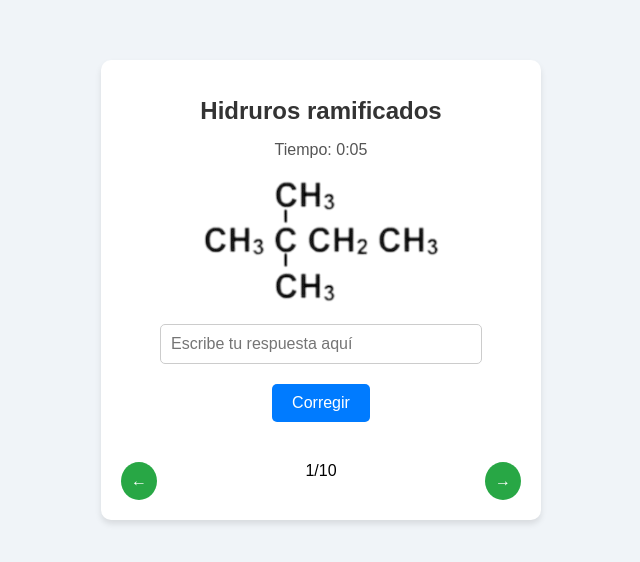
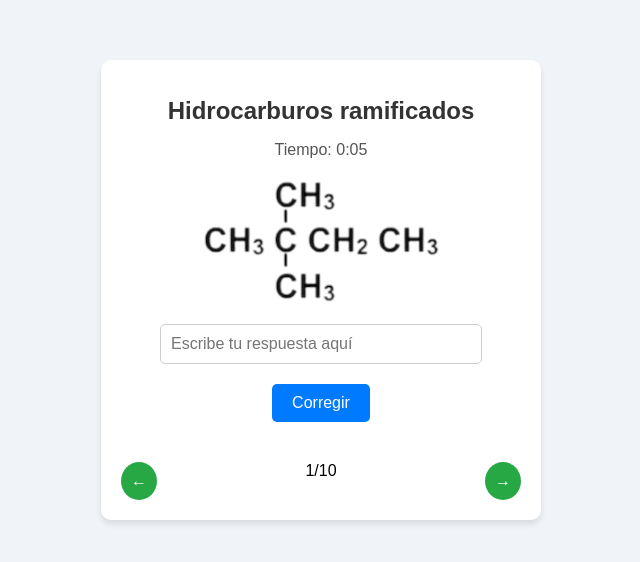
Before and after one commit to wilkcraft/formulacion, a plain HTML site: page formOr/hidrocarburosRamificados.html in a window 1280 px wide. Shown: the part 110-672 px from the top of the page, without its empty margins (319-959 px from the left). Drawn offline with Linux system fonts and the light colour scheme.

Commit message:
De "Hidruros ramificados" a "Hidrocarburos ramificados"

```diff
--- a/formOr/hidrurosRamificados.html
+++ b/formOr/hidrocarburosRamificados.html
@@ -3,7 +3,7 @@
   <head>
     <meta charset="UTF-8" />
     <meta name="viewport" content="width=device-width, initial-scale=1.0" />
-    <title>Hidruros ramificados</title>
+    <title>Hidrocarburos ramificados</title>
     <link rel="icon" href="../media/quimic.png" />
     <style>
       body {
@@ -207,7 +207,7 @@
   </head>
   <body>
     <div class="container" id="test-container">
-      <h1>Hidruros ramificados</h1>
+      <h1>Hidrocarburos ramificados</h1>
       <div class="timer" id="timer">Tiempo: 0:00</div>
       <div class="formula" id="formula"></div>
       <input type="text" id="answer" placeholder="Escribe tu respuesta aquí" />
```
